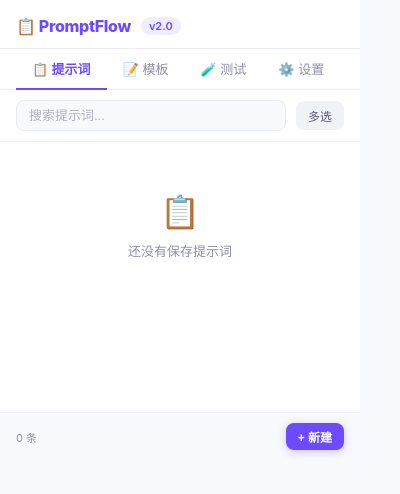
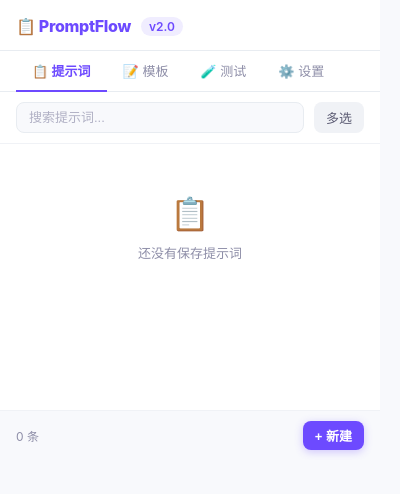
Before and after one commit to ZHY-CHIHUO/promptflow-extension, a browser extension: page popup/popup.html in a window 400 px wide. Drawn offline with Linux system fonts and the light colour scheme.

Commit message:
feat: update design system variables for improved typography and spacing

```diff
--- a/popup/popup.html
+++ b/popup/popup.html
@@ -29,17 +29,17 @@
         --pf-danger: #dc2626;
         --pf-danger-bg: #fef2f2;
         /* 字号 */
-        --pf-fs-xs: 11px;
-        --pf-fs-sm: 12px;
+        --pf-fs-xs: 12px;
+        --pf-fs-sm: 13px;
         --pf-fs-base: 13px;
-        --pf-fs-md: 14px;
-        --pf-fs-lg: 15px;
+        --pf-fs-md: 15px;
+        --pf-fs-lg: 17px;
         /* 间距 */
-        --pf-space-xs: 6px;
+        --pf-space-xs: 8px;
         --pf-space-sm: 10px;
-        --pf-space-base: 12px;
+        --pf-space-base: 14px;
         --pf-space-md: 16px;
-        --pf-space-lg: 20px;
+        --pf-space-lg: 24px;
         /* 圆角 */
         --pf-radius-sm: 6px;
         --pf-radius-base: 8px;
@@ -60,7 +60,7 @@
         box-sizing: border-box;
       }
       body {
-        width: 360px;
+        width: 380px;
         height: 460px;
         font-family:
           -apple-system, BlinkMacSystemFont, "Segoe UI", Roboto, "Inter", "Helvetica Neue",
```
